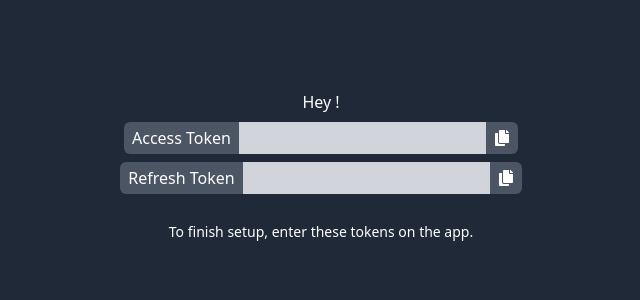
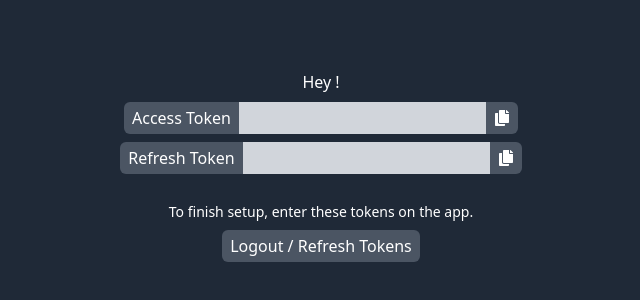
Before and after one commit to maael/giveaway-o-tron, a Next.js app in the folder web/: page / in a window 1280 px wide. Shown: the part 234-534 px from the top of the page, without its empty margins (319-959 px from the left). Built offline with nearby package versions, Linux system fonts and the light colour scheme; no server answers.

Commit message:
feat[web]: Add logout/refresh tokens button

```diff
--- a/web/package.json
+++ b/web/package.json
@@ -32,7 +32,7 @@
     "isomorphic-fetch": "^3.0.0",
     "micro-cors": "^0.1.1",
     "next": "^12.1.5",
-    "next-auth": "^4.10.3",
+    "next-auth": "^4.18.8",
     "next-seo": "^5.4.0",
     "next-transpile-modules": "^9.0.0",
     "react": "^18.0.0",
--- a/web/src/pages/api/auth/[...nextauth].ts
+++ b/web/src/pages/api/auth/[...nextauth].ts
@@ -39,8 +39,9 @@ export default NextAuth({
       return token
     },
     async session({ session, token, user: _user }) {
-      session.accessToken = token.accessToken
-      session.refreshToken = token.refreshToken
+      // eslint-disable-next-line @typescript-eslint/no-extra-semi
+      ;(session as any).accessToken = token.accessToken
+      ;(session as any).refreshToken = token.refreshToken
       return session
     },
   },
--- a/web/src/pages/index.tsx
+++ b/web/src/pages/index.tsx
@@ -1,6 +1,6 @@
 import * as React from 'react'
 import Image from 'next/image'
-import { useSession, signIn } from 'next-auth/react'
+import { useSession, signIn, signOut } from 'next-auth/react'
 import { FaCheck, FaCopy } from 'react-icons/fa'
 import useCopyToClipboard from '~/components/hooks/useCopyToClipboard'
 
@@ -44,6 +44,9 @@ export default function Index() {
             </button>
           </div>
           <div className="mt-5 text-sm">To finish setup, enter these tokens on the app.</div>
+          <button className="px-2 py-1 bg-gray-600 rounded-md hover:bg-gray-700" onClick={() => signOut()}>
+            Logout / Refresh Tokens
+          </button>
         </>
       )}
     </div>
```
Also changed, not shown: 1 other file (tests, documents, lock files or other folders).
